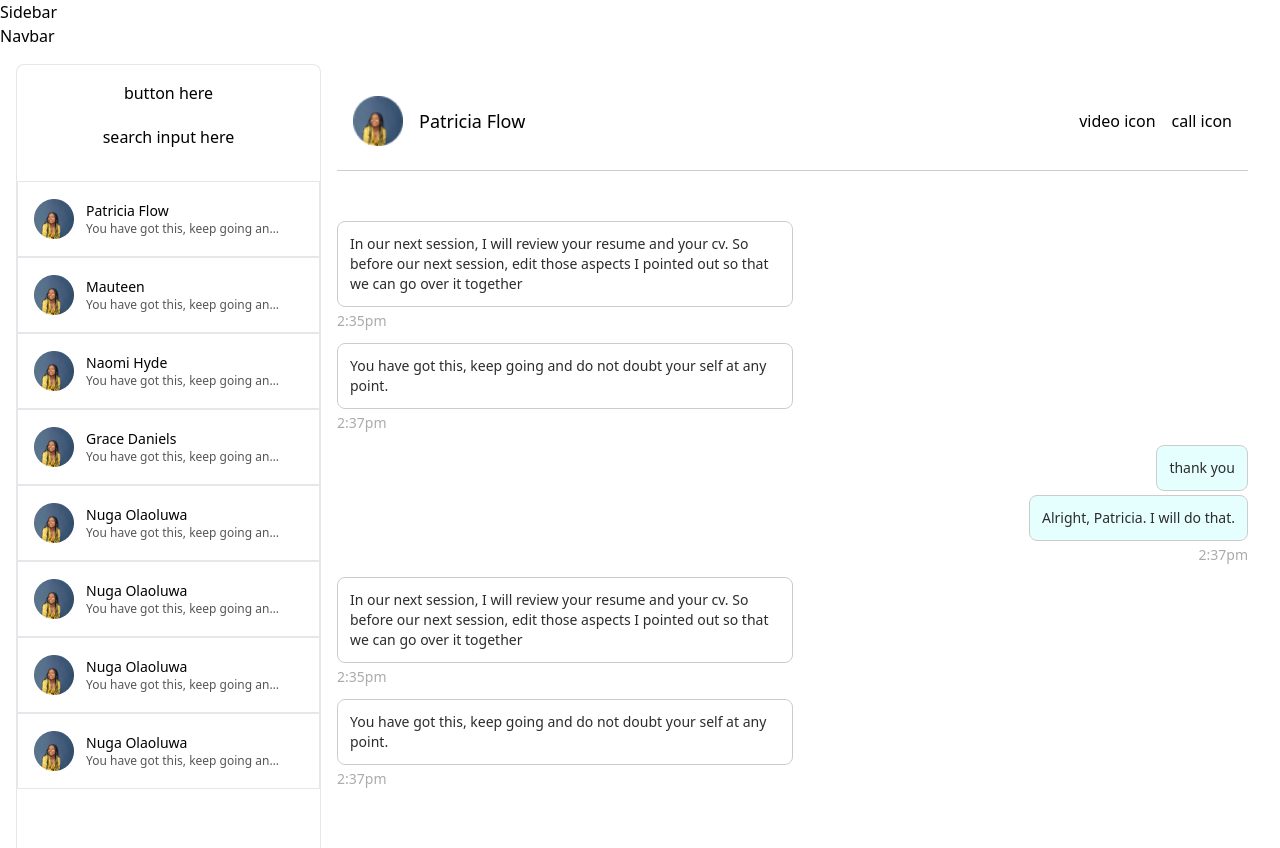
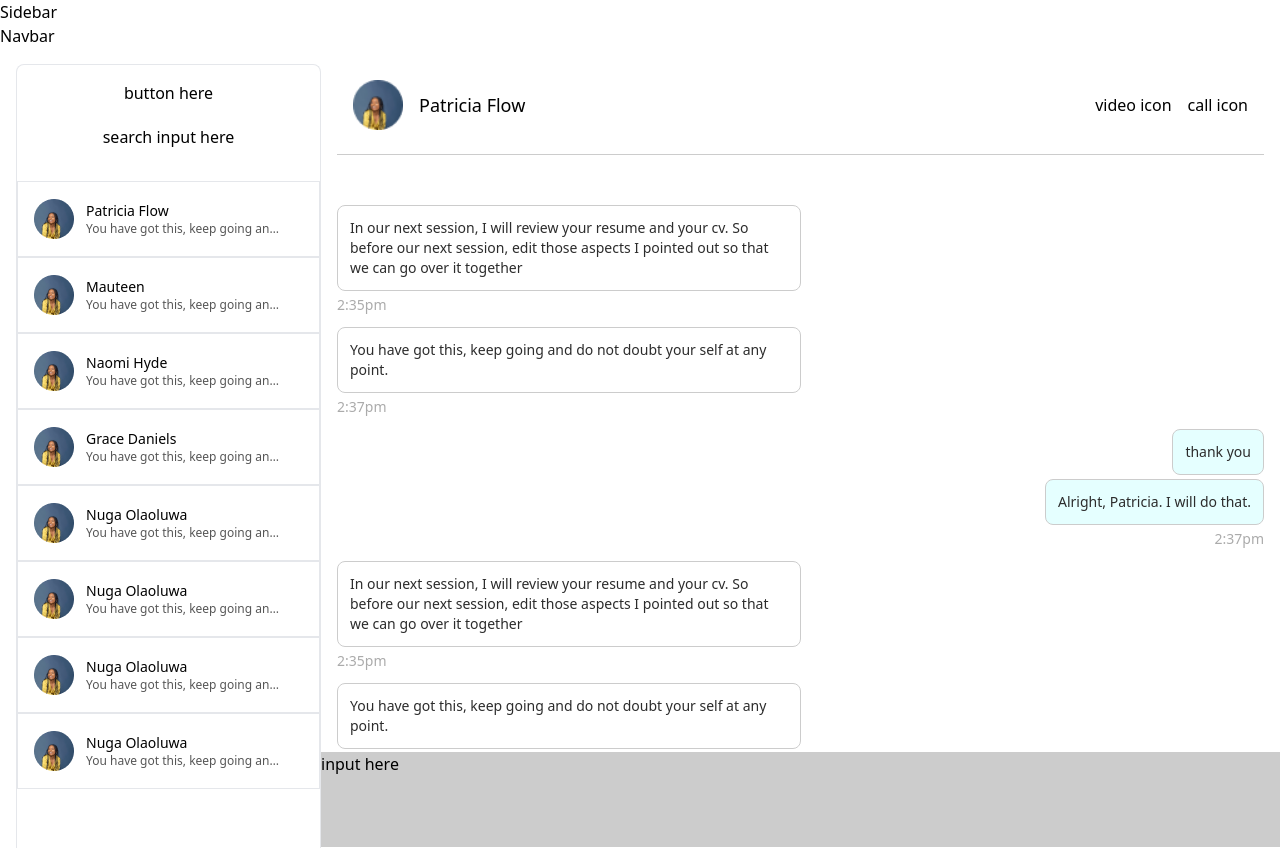
Before and after one commit to hngx-org/Mentor-Me, a Next.js app: page /messages in a window 1280 px wide. Built offline with nearby package versions, Linux system fonts and the light colour scheme; a web font is replaced by a local one.

Commit message:
add messages input component - add icons on next dev pull

```diff
--- a/app/(dashboard)/(routes)/messages/components/message/MessagesLayout.tsx
+++ b/app/(dashboard)/(routes)/messages/components/message/MessagesLayout.tsx
@@ -2,20 +2,21 @@ import MessageCard from "./Message";
 import MessageBubble from "./MessageBubble";
 import MessageUserProfile from "./UserProfile";
 
+// adjust height when nav and sidebar availabe
 type MessagesLayoutProps = {
   children: React.ReactNode;
 };
 
 export default function MessagesLayout() {
   return (
-    <div className="h-[100vh] max-h-[100vh] w-[100%] px-4 pt-4 overflow-hidden">
+    <div className="h-[100vh] max-h-[100vh] w-[100%] pl-4 pt-4 overflow-hidden">
       <div className="flex w-[100%] justify-center h-[100%]">
         <div className="border border-b-[0] rounded-t-[8px]  w-[305px] h-[100%] over">
           <div className="p-4  flex flex-col space-y-5 items-center">
             <p> button here</p>
             <p> search input here</p>
           </div>
-          <div className="overflow-scroll h-[100%] py-4">
+          <div className="overflow-scroll hide-message-layout-scroll h-[100%] py-4">
             <MessageCard userName="Patricia Flow" />
             <MessageCard userName="Mauteen" />
             <MessageCard userName="Naomi Hyde" />
@@ -26,9 +27,16 @@ export default function MessagesLayout() {
             <MessageCard userName="Nuga Olaoluwa" />
           </div>
         </div>
-        <div className="p-4  flex-1 mb-10">
-          <MessageUserProfile userName="Patricia flow" userId="" userImage="" />
-          <div className="max-h-[80%] overflow-scroll  ">
+        <div className="flex-1 ">
+          <div className="px-4">
+            <MessageUserProfile
+              userName="Patricia flow"
+              userId=""
+              userImage=""
+            />
+          </div>
+
+          <div className="max-h-[70%] hide-message-layout-scroll overflow-y-scroll px-4 ">
             <MessageBubble
               message={"sent"}
               timeStamp="2:35pm"
@@ -66,16 +74,21 @@ export default function MessagesLayout() {
               timeStamp="2:37pm"
             />
           </div>
+          <MessageLHSInput />
         </div>
       </div>
     </div>
   );
 }
 
-export function MessagesBodyLayout() {
+// switch bg-neutra to actual color when available
+
+export function MessageLHSInput() {
   return (
-    <div className="flex w-[100%]">
-      <div></div>
+    <div className="flex w-[100%] h-[95px] bg-Neutra10">
+      <div>
+        <p> input here</p>
+      </div>
     </div>
   );
 }
--- a/app/globals.css
+++ b/app/globals.css
@@ -5,5 +5,9 @@
 @tailwind utilities;
 
 :root {
-	--font-gladiora: "Gladiora", sans-serif;
+  --font-gladiora: "Gladiora", sans-serif;
 }
+
+.hide-message-layout-scroll::-webkit-scrollbar {
+  display: none;
+}
```
